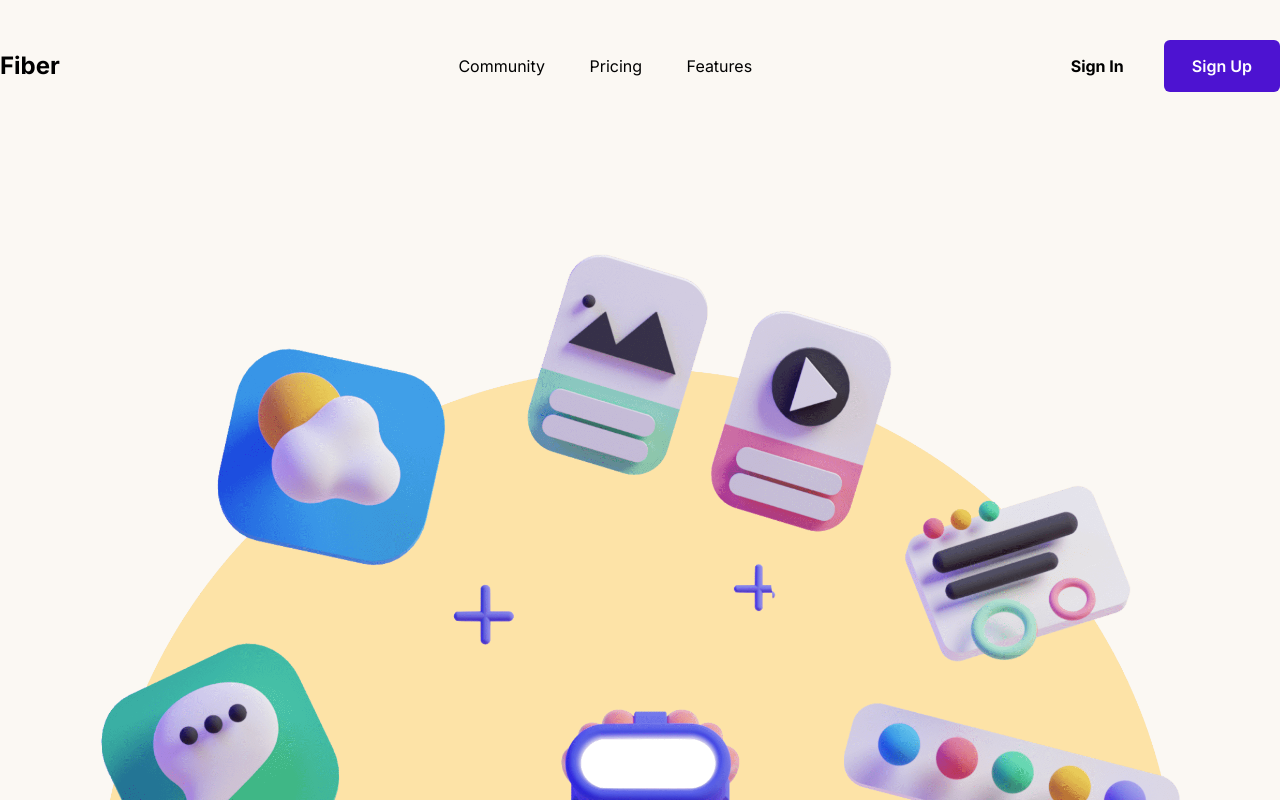
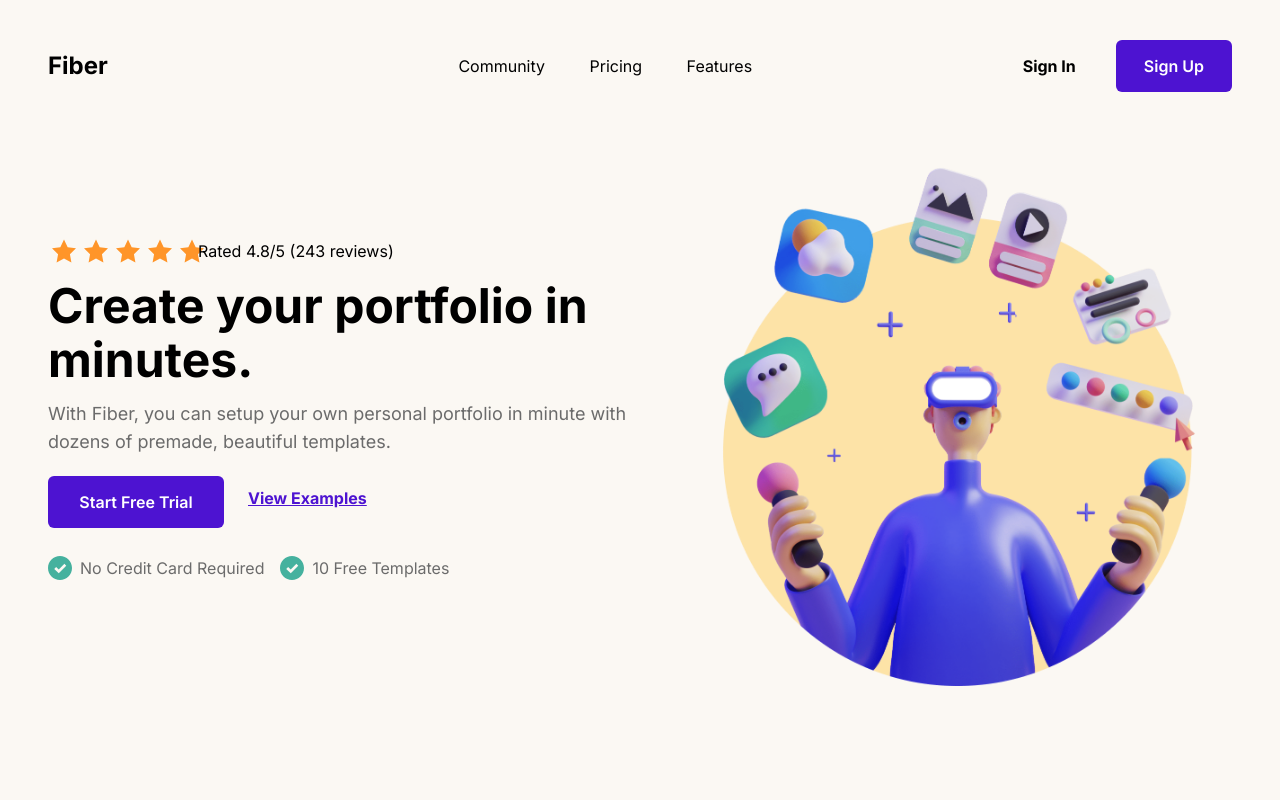
Before and after one commit to Raja-Junaid/Fiber_Landing_Page, a website: page index.html in a window 1280 px wide. Shown: the top 800 px of the page. Drawn offline with nearby package versions, Linux system fonts and the light colour scheme.

Commit message:
Hero section is completed

```diff
--- a/index.html
+++ b/index.html
@@ -22,10 +22,10 @@
     />
   </head>
   <body class="">
-    <div class="w-screen h-[152vh] bg-offWhite md:w-screen md:h-screen">
+    <div class="w-screen h-[137vh] bg-offWhite md:w-screen md:h-screen">
       <!--============================== NAVBAR ==============================-->
       <nav
-        class="relative container mx-auto px-8 py-0 pt-10 md:py-10 md:px-0 lg:px-0 lg:py-10"
+        class="relative container mx-auto px-8 py-0 pt-10 md:py-10 md:px-0 lg:px-12 lg:py-10"
       >
         <div class="flex justify-between items-center">
           <div>
@@ -72,25 +72,52 @@
       <!--========================== HERO SECTION ============================-->
       <section>
         <div
-          class="grid grid-cols-1 container mx-auto px-8 py-0 md:py-10 md:px-0 lg:px-0 lg:py-10"
+          class="grid grid-cols-1 container mx-auto px-8 py-0 md:py-10 md:px-0 lg:px-12 lg:pt-0 md:grid-cols-custom md:items-center md:justify-center"
         >
           <div class="order-2">
-            <h1 class="text-4xl font-bold w-72 mb-3 leading-[2.8rem]"
+            <div class="hidden md:block md:mb-4 md:ml-1">
+              <div class="flex flex-row space-x-6">
+                <div class="flex space-x-2">
+                  <img src="Assets/star.svg" alt="" />
+                  <img src="Assets/star.svg" alt="" />
+                  <img src="Assets/star.svg" alt="" />
+                  <img src="Assets/star.svg" alt="" />
+                  <img src="Assets/star.svg" alt="" />
+                </div>
+                <p>Rated 4.8/5 (243 reviews)</p>
+              </div>
+            </div>
+            <h1
+              class="text-4xl font-bold w-72 mb-3 leading-[2.8rem] md:w-full md:text-5xl md:leading-[3.4rem]"
               >Create your portfolio in minutes.</h1
             >
-            <p class="text-dimGray mb-4 font-medium text-lg"
+            <p class="text-dimGray mb-4 font-normal text-lg md:mb-5"
               >With Fiber, you can setup your own personal portfolio in minute
               with dozens of premade, beautiful templates.</p
             >
-            <button
-              class="px-7 py-3.5 mb-4 text-White w-full font-semibold rounded-md bg-darkPurple hover:bg-lightSlateBlue transition-all ease-in-out"
-              >Start Free Trial</button
-            >
-            <p class="underline text-darkPurple font-bold text-center"
-              >View Examples</p
-            >
+            <div class="flex md:items-center flex-col md:flex-row md:mb-3">
+              <button
+                class="px-7 py-3.5 mb-4 md:mr-6 text-White w-full font-semibold rounded-md bg-darkPurple hover:bg-lightSlateBlue transition-all ease-in-out md:w-44"
+                >Start Free Trial</button
+              >
+              <p class="underline mb-6 text-darkPurple font-bold text-center"
+                >View Examples</p
+              >
+            </div>
+            <div class="md:flex">
+              <div
+                class="flex flex-col md:mr-4 items-center mb-3 md:mb-0 md:flex-row"
+              >
+                <img class="mr-2" src="Assets/Checkmark.svg" alt="" />
+                <p class="text-dimGray font-normal">No Credit Card Required</p>
+              </div>
+              <div class="flex flex-col items-center md:flex-row">
+                <img class="mr-2" src="Assets/Checkmark.svg" alt="" />
+                <p class="text-dimGray font-normal">10 Free Templates</p>
+              </div>
+            </div>
           </div>
-          <div class="mb-5">
+          <div class="mb-5 md:order-2 md:mb-0 w-[94%] md:ml-10">
             <img src="Assets/hero-Illustration.png" alt="" />
           </div>
         </div>
```
Also changed, not shown: css/main.css.
